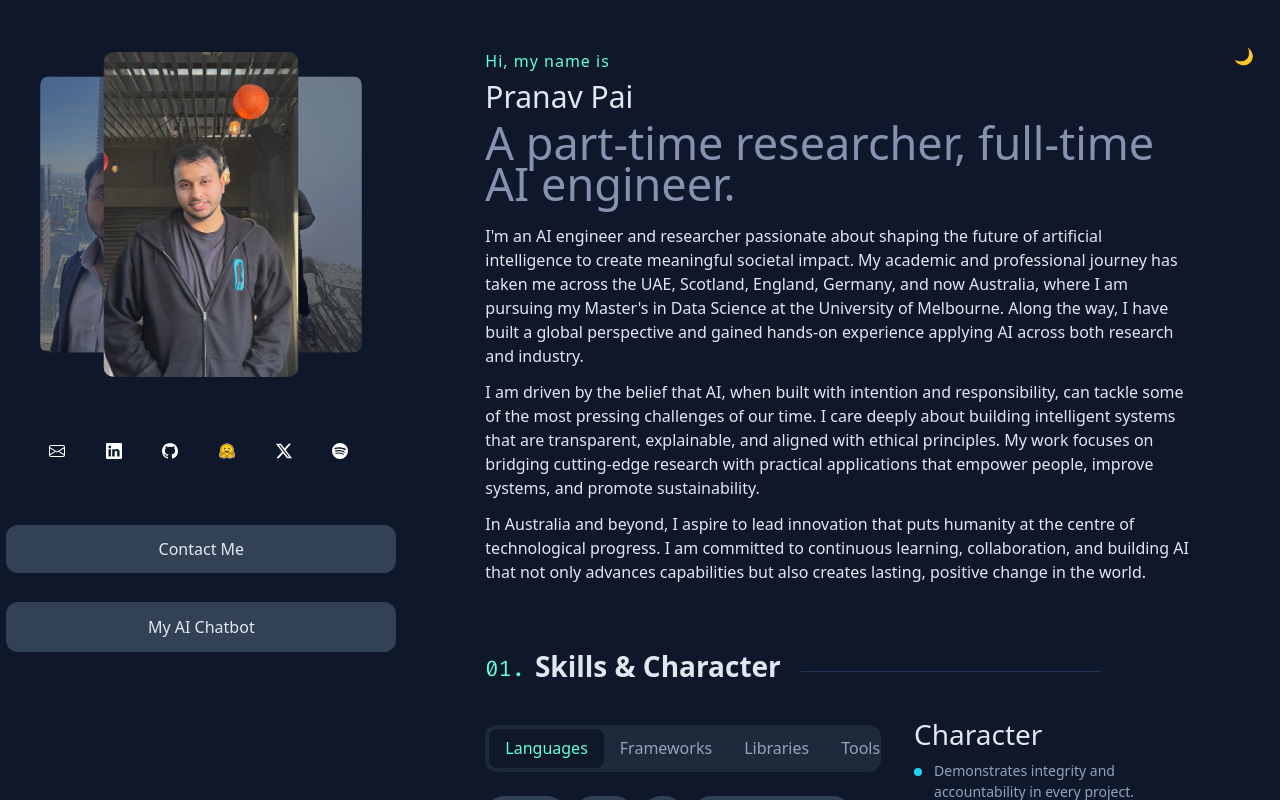
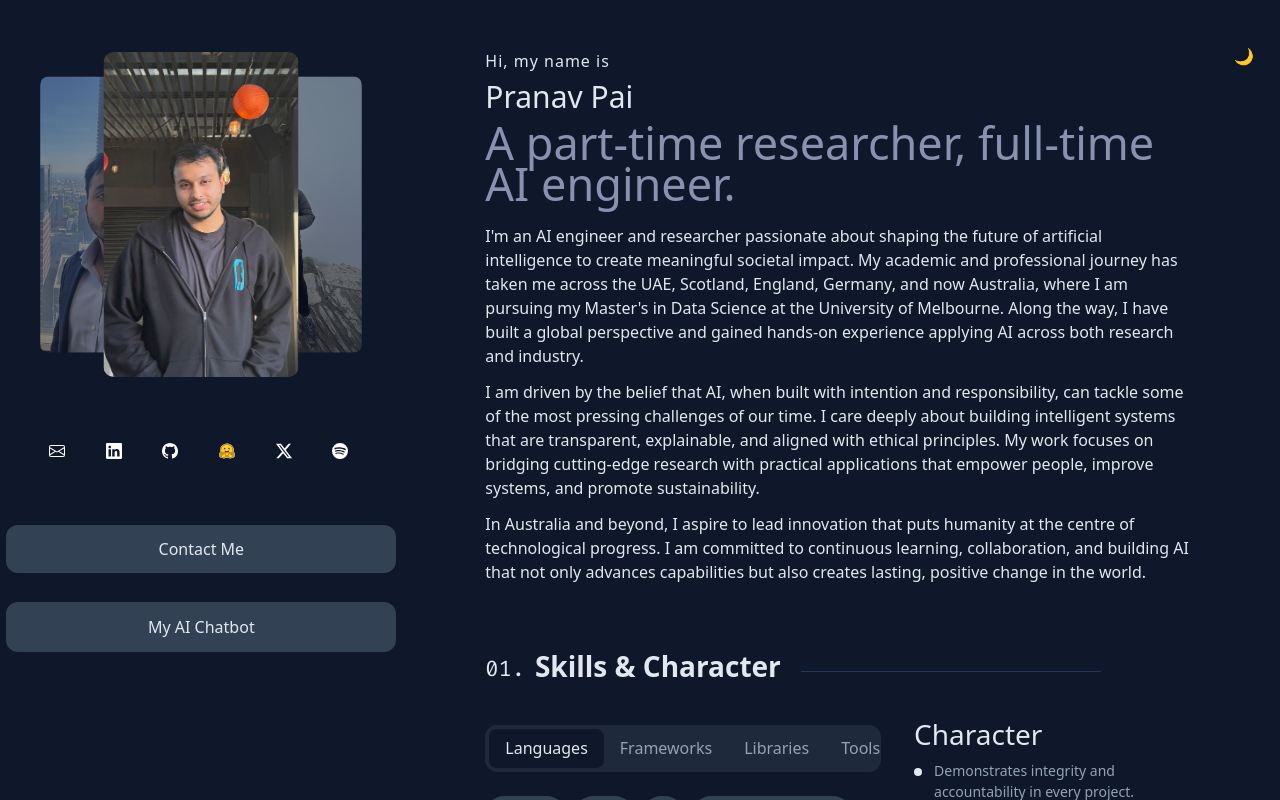
Before and after one commit to pranavpai/pranavpai.github.io, a website: page index.html in a window 1280 px wide. Both pictures are taken after a click on the button "☀️". Shown: the top 800 px of the page. Drawn offline with nearby package versions, Linux system fonts and the light colour scheme; a web font is replaced by a local one.

Commit message:
Update CSS variables for improved theming and consistency
- Changed color values for --greenish, --light-green, --primary, and --ring to enhance visual coherence across the portfolio.
- Updated spinner border color and pagination button hover background for better integration with the new color scheme.

These modifications refine the overall aesthetic and user experience of the portfolio.

```diff
--- a/assets/styles.css
+++ b/assets/styles.css
@@ -27,9 +27,9 @@
 
   --chat_cont: #16212edc;
   --slate: #8892b0;
-  --greenish: #22d3ee;
-
-  --light-green: #0f172a;
+  --greenish: #64748b;
+
+  --light-green: var(--muted-foreground);
 
   /* Fonts */
   --font-family: "Inter", sans-serif;
@@ -55,7 +55,7 @@
   --chat-card: #1e293b;
   --card: #1e293b00;
   --card-foreground: #e2e8f0;
-  --primary: #22d3ee;
+  --primary: #e2e8f0;
   --primary-foreground: #0f172a;
   --pagination-bg: #1b2742;
   --secondary: #1e293b;
@@ -66,11 +66,11 @@
   --accent-foreground: #e2e8f0;
   --border-hover: #334155;
   --border: #33415500;
-  --ring: #22d3ee;
+  --ring: #e2e8f0;
   --sidebar-bg: #0f172a;
   --shadow-lg: 0 10px 15px -3px rgba(53, 53, 53, 0.749),
     0 4px 6px -2px rgba(58, 58, 58, 0.621);
-  --light-green: #64ffda;
+  --light-green: #e2e8f0;
 }
 
 * {
@@ -101,7 +101,7 @@ a {
 .spinner {
   width: 40px;
   height: 40px;
-  border: 4px solid #22d3ee;
+  border: 4px solid var(--foreground);
   border-top: 4px solid transparent;
   border-radius: 50%;
   animation: spin 1s linear infinite;
@@ -851,7 +851,7 @@ html {
 }
 
 .pagination button:hover {
-  background-color: #22d3ee;
+  background-color: var(--muted);
   color: var(--foreground) !important;
 }
 
```
